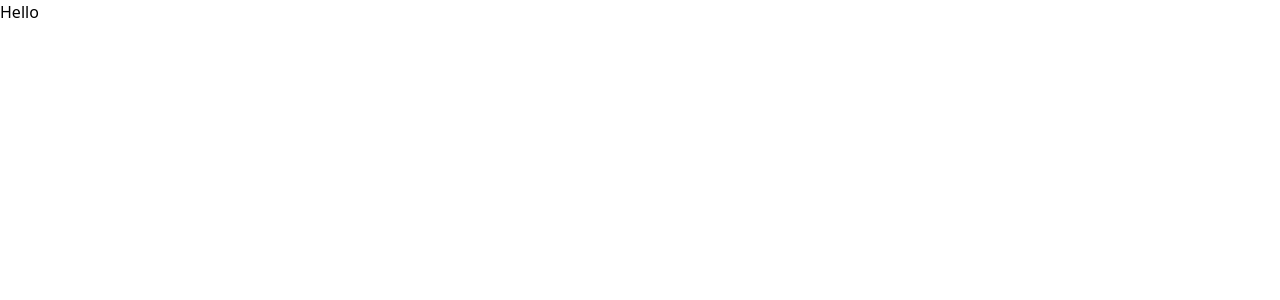
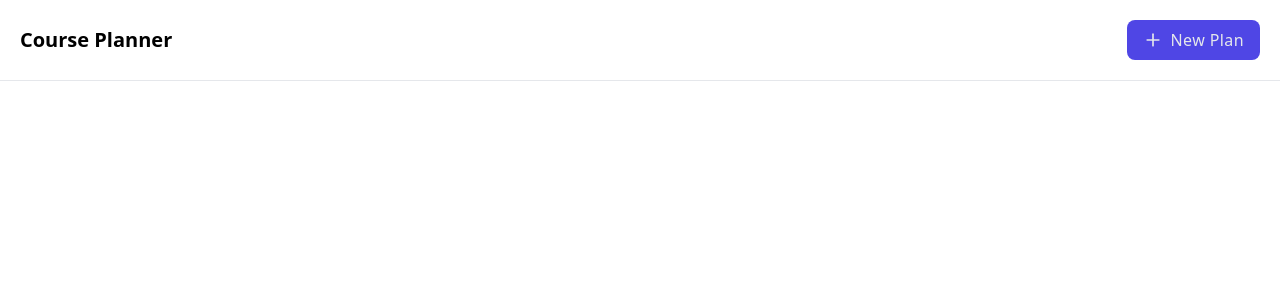
Before and after one commit to ninest/course-planner, a Next.js app: page / in a window 1280 px wide. Shown: the top 300 px of the page. Built offline with nearby package versions, Linux system fonts and the light colour scheme.

Commit message:
Add buttons, home page

```diff
--- a/app/page.tsx
+++ b/app/page.tsx
@@ -1,3 +1,16 @@
-export default function Home() {
-  return <main>Hello</main>;
+import { Button } from "@/components/button";
+import { Plus } from "lucide-react";
+
+export default function HomePage() {
+  return (
+    <main className="">
+      <header className="border-b p-5 flex justify-between items-center">
+        <h1 className="text-xl font-bold">Course Planner</h1>
+        <Button intent={"primary"}>
+          <Plus className="md:mr-2 w-5" />
+          <span className="hidden md:block">New Plan</span>
+        </Button>
+      </header>
+    </main>
+  );
 }
--- /dev/null
+++ b/components/button.tsx
@@ -0,0 +1,63 @@
+import { cva, VariantProps } from "class-variance-authority";
+import clsx from "clsx";
+import Link from "next/link";
+import { ComponentProps } from "react";
+
+const buttonStyles = cva(
+  ["inline-flex font-medium tracking-wide", "rounded-lg", "border-4"],
+  {
+    variants: {
+      intent: {
+        primary: ["bg-indigo-600 text-gray-200 hover:bg-indigo-500"],
+        secondary: ["bg-gray-200 text-gray-800 hover:bg-gray-300"],
+      },
+      outline: {
+        true: "",
+        false: "border-transparent",
+      },
+      size: {
+        sm: ["text-sm py-0.5 px-1"],
+        default: ["text-base py-1 px-3"],
+      },
+    },
+    compoundVariants: [
+      {
+        intent: "primary",
+        outline: true,
+        class: [
+          "bg-transparent text-indigo-600 border-indigo-600 hover:bg-gray-100",
+        ],
+      },
+    ],
+    defaultVariants: {
+      intent: "secondary",
+      size: "default",
+      outline: false,
+    },
+  }
+);
+
+type ButtonProps = VariantProps<typeof buttonStyles> &
+  ComponentProps<"button"> & { href?: string };
+export const Button = ({
+  intent,
+  outline,
+  size,
+  href,
+  children,
+  className,
+  ...props
+}: ButtonProps) => {
+  const classes = clsx(className, buttonStyles({ intent, outline, size }));
+  if (href)
+    return (
+      <Link href={href} className={classes}>
+        {children}
+      </Link>
+    );
+  return (
+    <button className={classes} {...props}>
+      {children}
+    </button>
+  );
+};
--- a/package.json
+++ b/package.json
@@ -15,7 +15,9 @@
     "@types/node": "18.13.0",
     "@types/react": "18.0.28",
     "@types/react-dom": "18.0.11",
+    "class-variance-authority": "^0.4.0",
     "clsx": "^1.2.1",
+    "lucide-react": "^0.115.0",
     "next": "13.1.6",
     "react": "18.2.0",
     "react-dom": "18.2.0",
```
Also changed, not shown: 2 other files (tests, documents, lock files or other folders).
